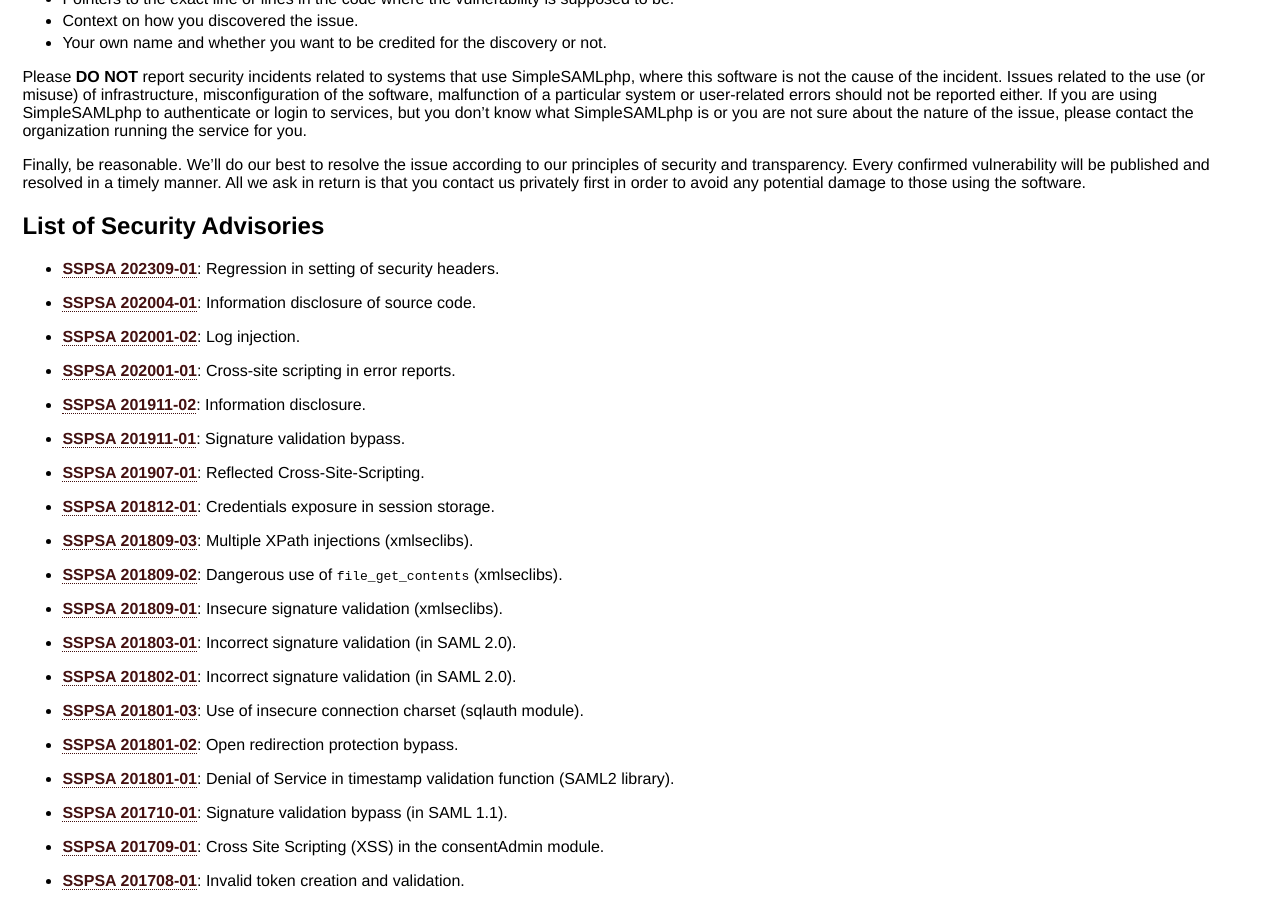
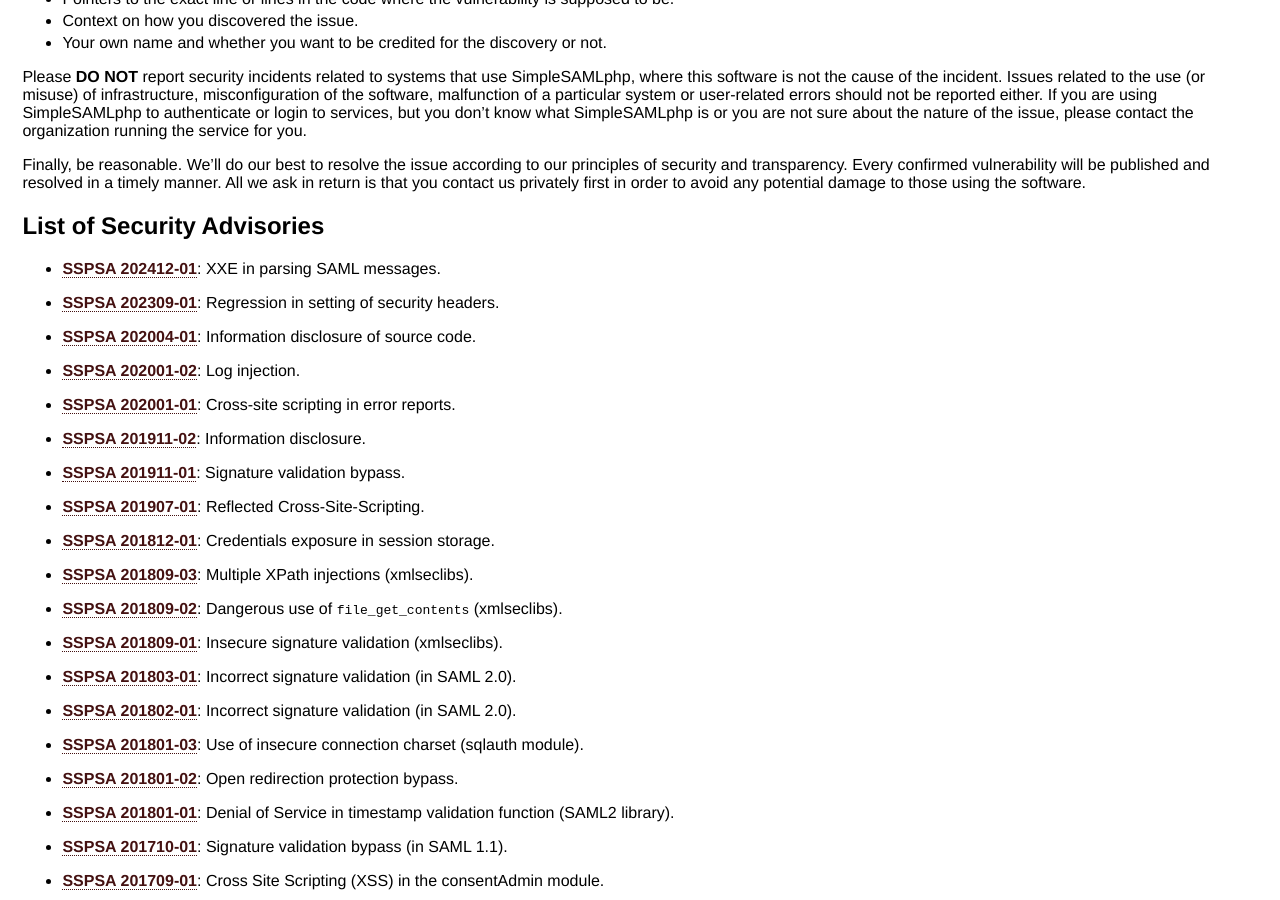
Before and after one commit to simplesamlphp/simplesamlphp.github.io, a Jekyll site: the page built from security/index.md, in a window 1280 px wide and 900 px high, scrolled down 893 px. Built offline with Jekyll 4.4.1, drawn with Linux system fonts in a browser that asks for light colours.

Commit message:
Add entry to index

```diff
--- a/security/index.md
+++ b/security/index.md
@@ -77,6 +77,8 @@
 
 ## List of Security Advisories
 
+* [**SSPSA 202412-01**](/security/202412-01): XXE in parsing SAML messages.
+
 * [**SSPSA 202309-01**](/security/202309-01): Regression in setting of security headers.
 
 * [**SSPSA 202004-01**](/security/202004-01): Information disclosure of source code.
```
